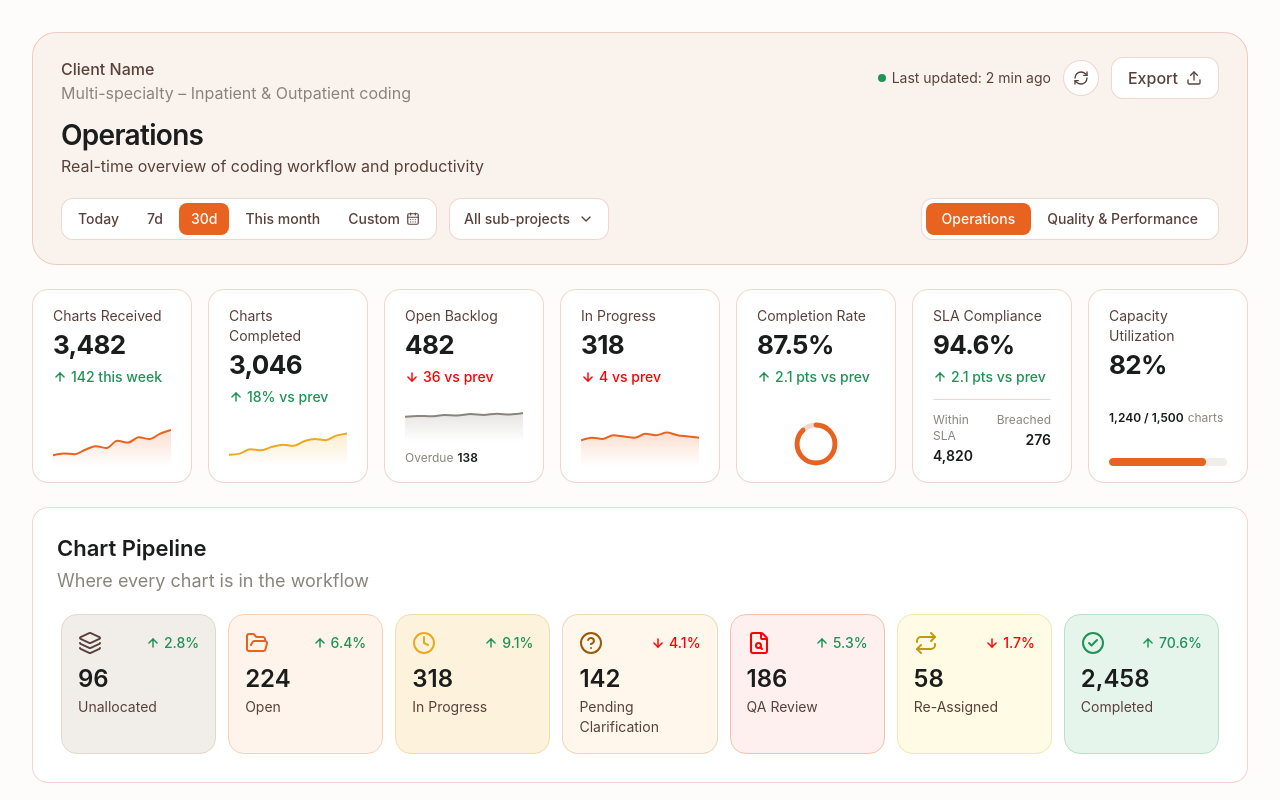
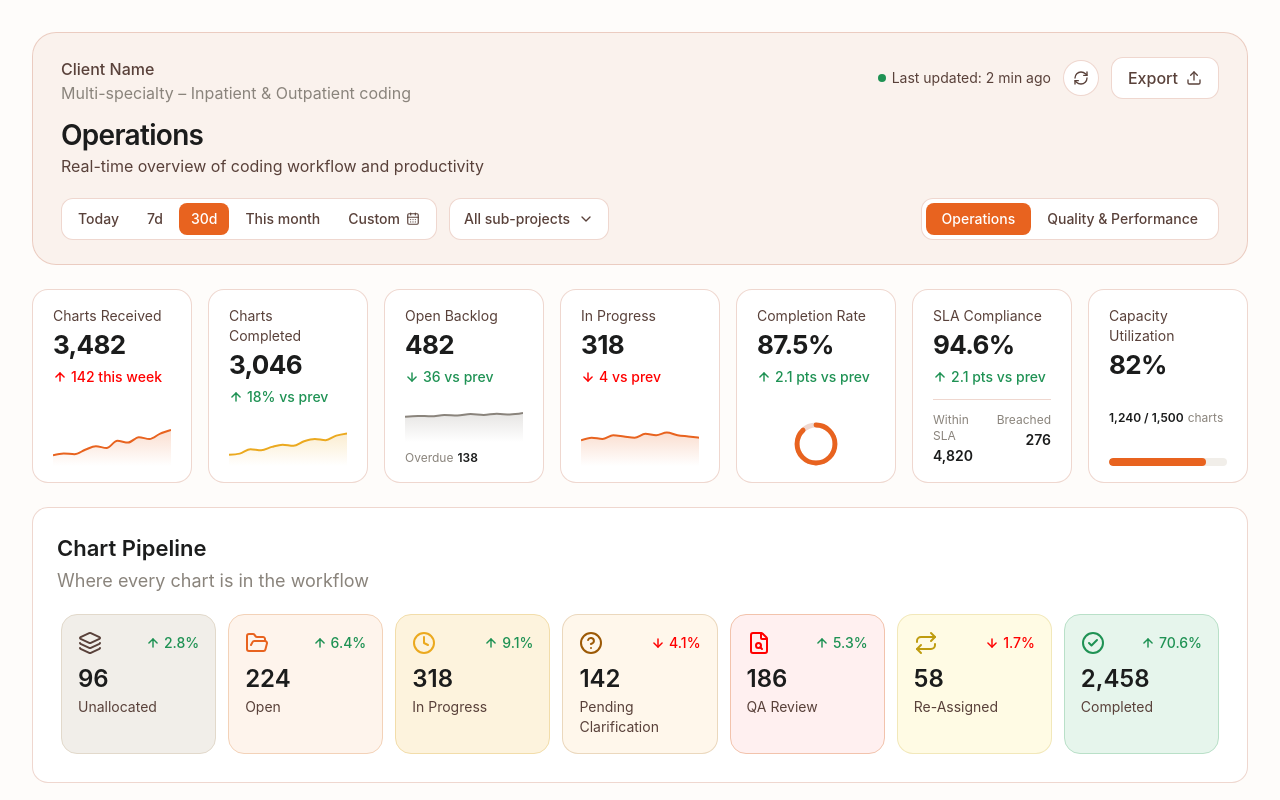
Before and after one commit to VenkatEchoIT/EHSClientDashboard, a React (Vite) app: page / in a window 1280 px wide. Shown: the top 800 px of the page. Built offline with nearby package versions, Linux system fonts and the light colour scheme.

Commit message:
Arrow color changes

```diff
--- a/src/components/operations/KPICard.tsx
+++ b/src/components/operations/KPICard.tsx
@@ -76,6 +76,7 @@ export function KPICard({ data }: KPICardProps) {
   const isCompletionRate = data.id === "completion-rate";
   const isSlaCompliance = data.id === "sla-compliance";
   const isOpenBacklog = data.id === "open-backlog";
+  const isChartsReceived = data.id === "charts-received";
 
   return (
     <div className="flex min-w-0 flex-1 flex-col justify-between rounded-2xl border border-[var(--color-border-soft)] bg-[var(--color-surface)] px-5 py-4 transition-shadow hover:shadow-[0_4px_12px_rgba(36,33,29,0.10)]">
@@ -176,7 +177,7 @@ export function KPICard({ data }: KPICardProps) {
                 <div className="mt-2">
                   <TrendTag
                     trend={data.trend}
-                    tone={data.trendTone ?? data.tone}
+                    inverse={isOpenBacklog || isChartsReceived}
                   />
                 </div>
               )}
--- a/src/components/operations/TrendTag.tsx
+++ b/src/components/operations/TrendTag.tsx
@@ -1,34 +1,41 @@
-import { ArrowDown, ArrowUp } from "lucide-react";
+import { ArrowDown, ArrowUp, Minus } from "lucide-react";
 import type { KPITone, Trend } from "../../types/operations";
 
 interface TrendTagProps {
   trend: Trend;
   tone?: KPITone;
   size?: "sm" | "md";
+  inverse?: boolean;
 }
-
-const colorByDirection: Record<Trend["direction"], string> = {
-  up: "text-[var(--color-success)]",
-  down: "text-[var(--color-danger)]",
-  flat: "text-[var(--color-ink-muted)]",
-};
 
 export function TrendTag({
   trend,
   size = "sm",
+  inverse = false,
 }: TrendTagProps) {
   const Icon =
     trend.direction === "down"
       ? ArrowDown
-      : ArrowUp;
+      : trend.direction === "up"
+        ? ArrowUp
+        : Minus;
 
   const textSize =
     size === "sm"
       ? "text-sm"
       : "text-base";
 
-  const colorClass =
-    colorByDirection[trend.direction];
+  let colorClass = "text-[var(--color-ink-muted)]";
+
+  if (trend.direction !== "flat") {
+    const isPositive = inverse
+      ? trend.direction === "down"
+      : trend.direction === "up";
+
+    colorClass = isPositive
+      ? "text-[var(--color-success)]"
+      : "text-[var(--color-danger)]";
+  }
 
   return (
     <span
```
